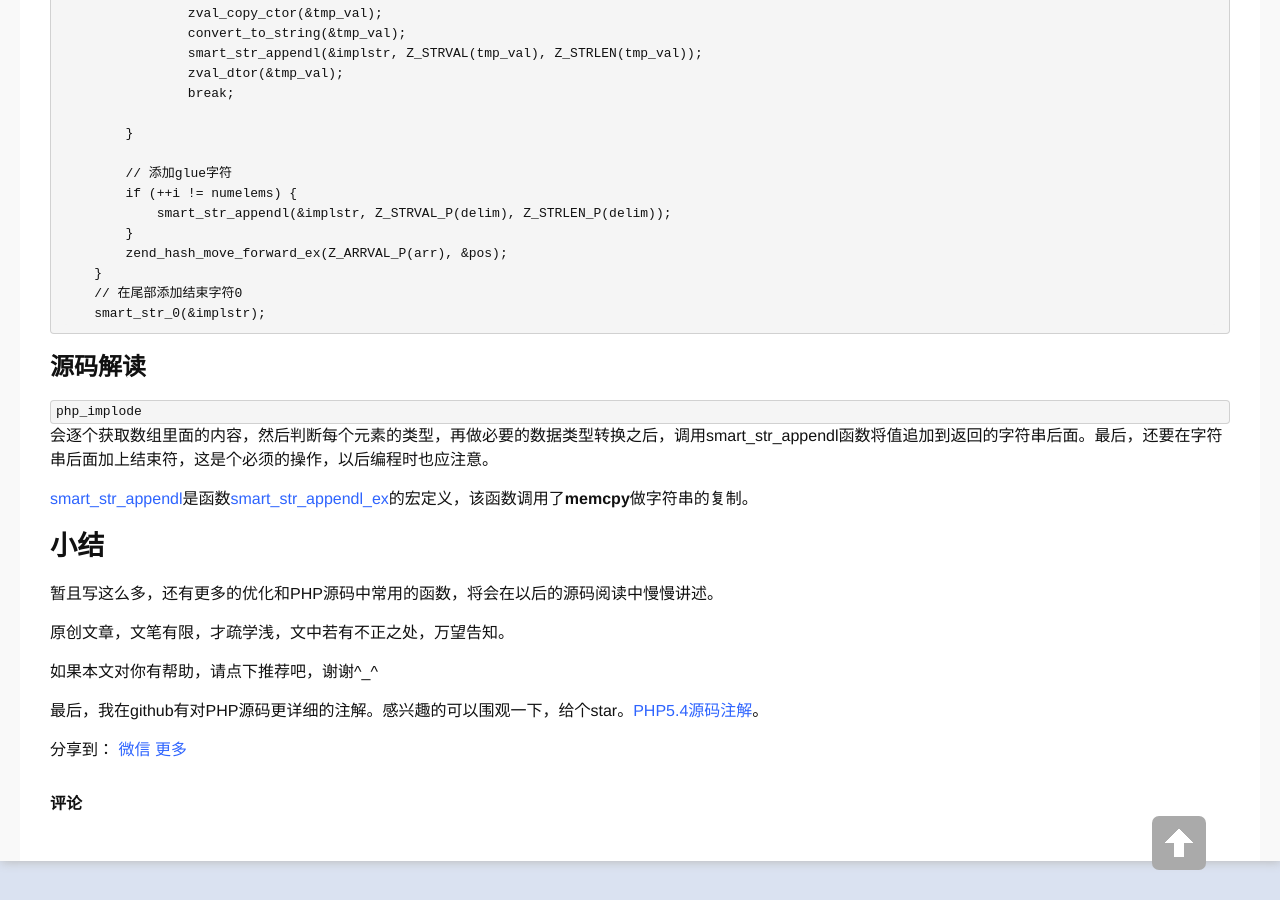
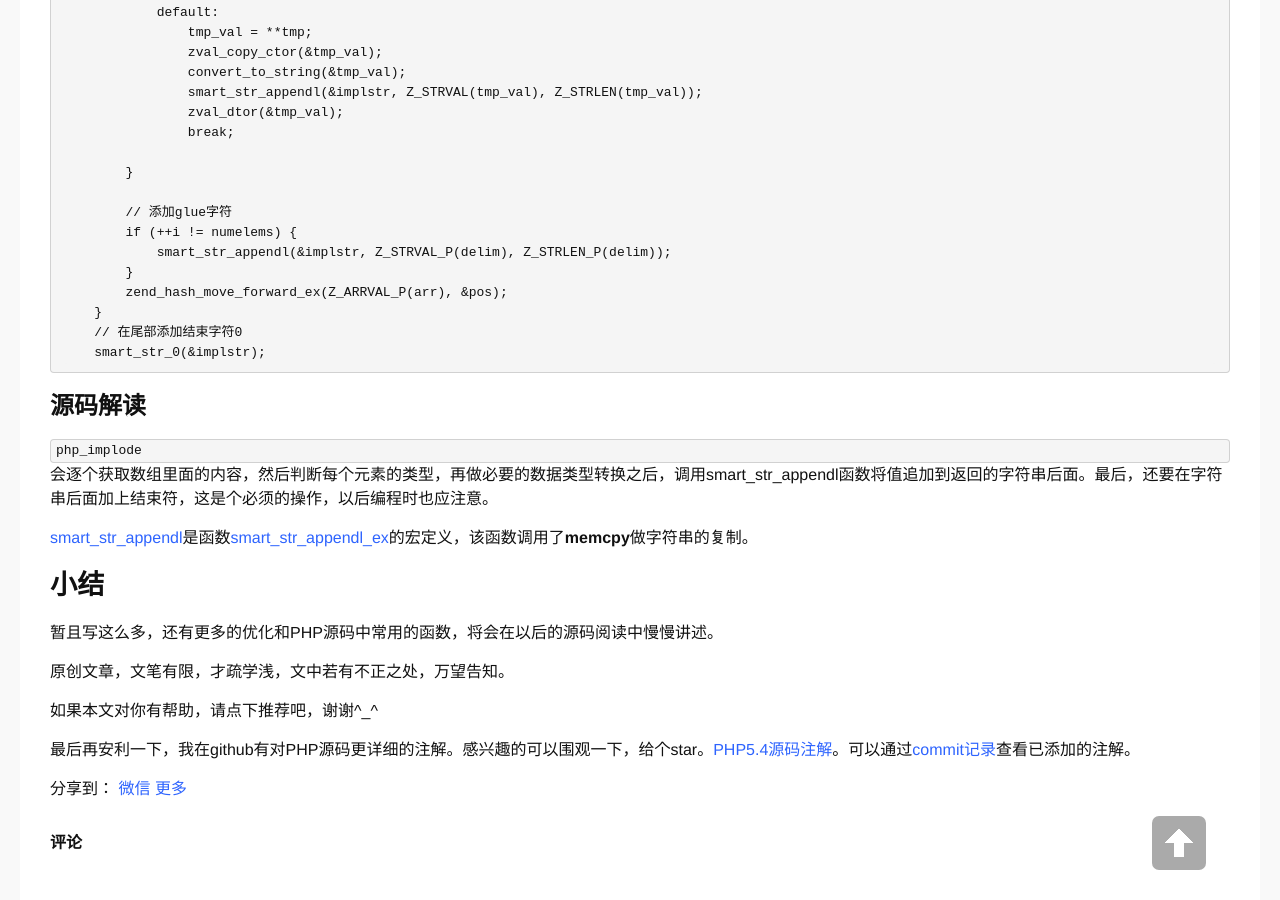
Before and after one commit to hoohack/hoohack.github.io, a Jekyll site: the page built from _posts/2016/2016-05-20-php-source-code-explode-implode.md, in a window 1280 px wide and 900 px high, scrolled down 6068 px. Built offline with Jekyll 4.4.1, drawn with Linux system fonts in a browser that asks for light colours; comment, search, counter and statistics services are not loaded; some of the changed text lies outside the part shown.

Commit message:
update some posts

```diff
--- a/_posts/2016/2016-05-20-php-source-code-explode-implode.md
+++ b/_posts/2016/2016-05-20-php-source-code-explode-implode.md
@@ -9,6 +9,8 @@
 ---
 
 explode和implode函数主要用作字符串和数组间转换的操作，比如获取一段参数后根据某个字符分割字符串，或者将一个数组的结果使用一个字符合并成一个字符串输出。在PHP中经常会用到这两个函数，因此有必要了解一下其原理。
+
+我在github有对PHP源码更详细的注解。感兴趣的可以围观一下，给个star。[PHP5.4源码注解](https://github.com/hoohack/read-php-src)。可以通过[commit记录](https://github.com/hoohack/read-php-src/commits/master)查看已添加的注解。
 
 ## explode
 
@@ -228,7 +230,7 @@
 
 
 
-最后，我在github有对PHP源码更详细的注解。感兴趣的可以围观一下，给个star。[PHP5.4源码注解][7]。
+最后再安利一下，我在github有对PHP源码更详细的注解。感兴趣的可以围观一下，给个star。[PHP5.4源码注解](https://github.com/hoohack/read-php-src)。可以通过[commit记录](https://github.com/hoohack/read-php-src/commits/master)查看已添加的注解。
 
 
   [1]: https://github.com/hoohack/read-php-src/blob/master/ext/standard/string.c#L1094
```
Also changed, not shown: other parts of _posts/2016/2016-05-20-php-source-code-explode-implode.md (+0 -1 lines), _posts/2016/2016-02-22-phps-source-analytics-strlen.md (+4 -0 lines), _posts/2016/2016-02-25-analyze-array-unique-array-keys-source-code.md (+4 -0 lines), _posts/2016/2016-05-10-php-source-code-strpos-strstr-stripos-stristr.md (+4 -1 lines), _posts/2016/2016-05-20-php-source-code-trim-ltrim-rtrim.md (+3 -2 lines).
